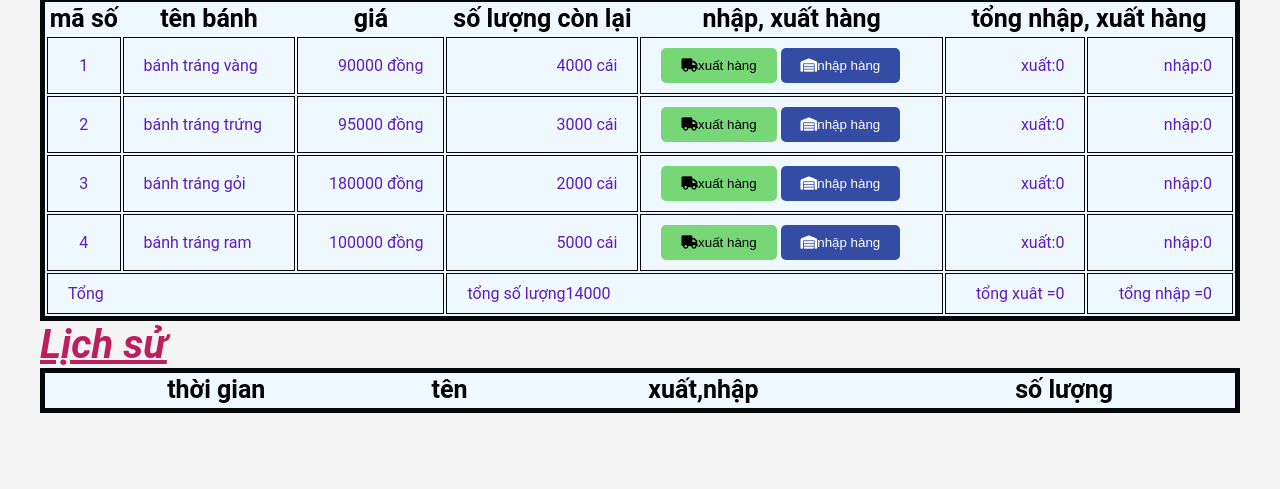
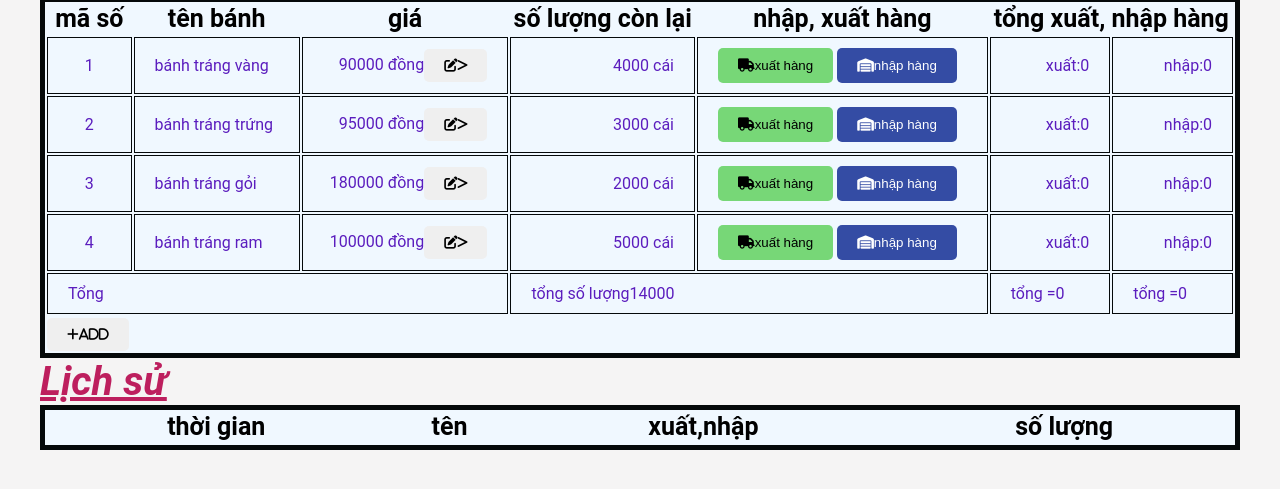
Before and after one commit to giang-1/pro-ject-module1, a plain HTML site: page index.html in a window 1280 px wide. Shown: the part 303-792 px from the top of the page. Drawn offline with Linux system fonts and the light colour scheme.

Commit message:
thêm add vs edit price

```diff
--- a/index.html
+++ b/index.html
@@ -42,7 +42,7 @@
                         <th>giá</th>
                         <th>số lượng còn lại</th>
                         <th>nhập, xuất hàng</th>
-                        <th colspan="2">tổng nhập, xuất hàng</th>
+                        <th colspan="2">tổng xuất, nhập hàng</th>
 
                     </tr>
                 </thead>
--- a/script.js
+++ b/script.js
@@ -46,7 +46,7 @@ function displayProducts(warehouse) {
         productListElement.innerHTML += `
             <td class="text-center" >${i + 1}</td>
             <td class="text-left">${product.name}</td>
-            <td class="text-right">${product.price} đồng</td>
+            <td class="text-right"> ${product.price} đồng<button <i class="fa-solid fa-pen-to-square" onclick = "editProduct(${i})"></i>></button></td>
             <td class="text-right">${product.quantity} cái</td>
             <td>
                 <button type="button" class="btn-edit" onclick="takeDelivery(${i})"><i <i class="fa-solid fa-truck"></i></i>xuất hàng</button>
@@ -65,10 +65,11 @@ function displayProducts(warehouse) {
         <tr>
             <td class="text-left" colspan="3">Tổng</td>
             <td class="text-left" colspan="2">tổng số lượng${a}</td>
-            <td class="text-right">tổng xuât =${b}</td>
-            <td class="text-right">tổng nhập =${c}</td>
+            <td class="text-left">tổng =${b}</td>
+            <td class="text-left">tổng =${c}</td>
         </tr>
-    `;
+    `
+    productListElement.innerHTML += `<tr class="text-right"><button onclick = "addProduct()" <i class="fa-solid fa-plus"></i>add</button></tr>`;
 }
 
 displayProducts(warehouse);
@@ -80,6 +81,7 @@ class History{
         this.soluong = soluong;
     }
 }
+//in khối lịch sủ
 let history = []
 function displayHistory(){
     let showHistory = document.getElementById('history');
@@ -98,7 +100,7 @@ function displayHistory(){
 
 }
 displayHistory()
-
+//hàm xuất
 function takeDelivery(index) {
     let productDelivery = parseInt(prompt("bạn muốn xuất bao nhiêu:"))
     if (productDelivery > (warehouse[index].quantity)) {
@@ -121,6 +123,7 @@ function takeDelivery(index) {
 
 
 }
+//hàm nhập
 function takeNhap(index) {
     let productNhap = parseInt(prompt('bạn muốn nhập bao nhiêu:'))
     if ((productNhap + warehouse[index].quantity) <= 10000) {
@@ -144,6 +147,7 @@ function takeNhap(index) {
     displayHistory()
 
 }
+//hàm search
 function searchProduct(){
     let searchKeyword = document.getElementById('timkiem').value;
 
@@ -156,6 +160,25 @@ function searchProduct(){
         }
     }
     displayProducts(filterList)
+}
+
+//edit
+function editProduct(index){
+    let changePrice = prompt("nhập số tiền bạn muốn đổi");
+    warehouse[index].price = changePrice;
+    displayProducts(warehouse)
+}
+function addProduct(){
+    let addwarehouse = new Warehouse
+    addwarehouse.id = warehouse.length + 1
+    addwarehouse.name = prompt("nhập tên")
+    addwarehouse.price = prompt("nhập giá")
+    addwarehouse.quantity = parseInt(prompt("nhập số lượng"))
+    addwarehouse.delivery = 0;
+    addwarehouse.nhap = 0;
+    a += addwarehouse.quantity
+    warehouse.push(addwarehouse)
+    displayProducts(warehouse)
 }
 
 // for (i = 0; i < warehouse.length; i++) {
--- a/style.css
+++ b/style.css
@@ -36,11 +36,9 @@
     width: 100%;
     background-image: url(/anh/83a54210ea1ef00f88280c9778d61d90.jpg!w700wp);
     padding: 25px;
-    border-radius: 0px;
     background-position: center;
     background-repeat: no-repeat;
     background-size: cover;
-
 }
 .content2{
     backdrop-filter: blur(1px);
```
